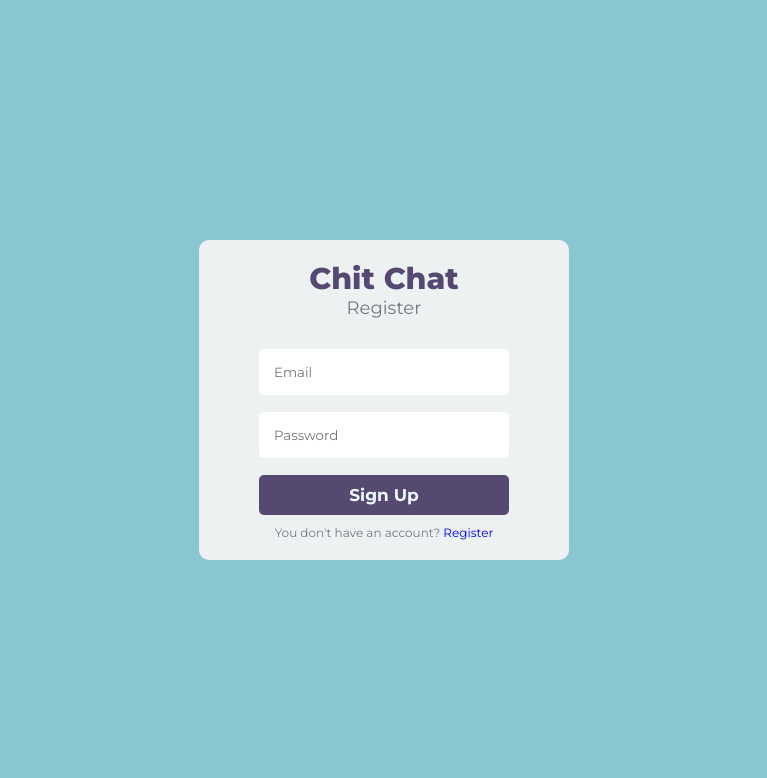
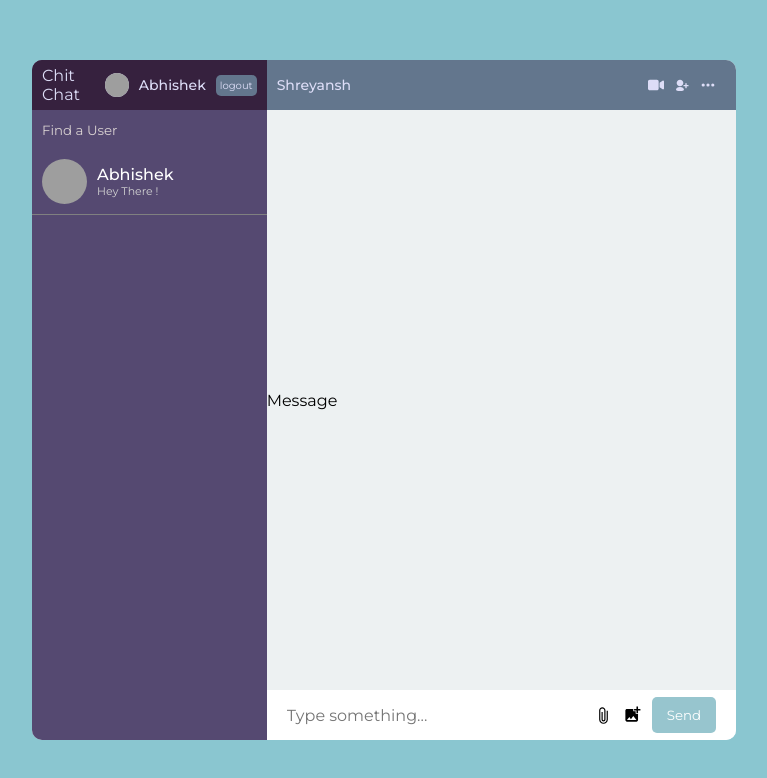
Before and after one commit to AbhishekSoni1764/ChitChat, a React (Vite) app: page /login in a window 1280 px wide. Shown: the top 778 px of the page, without its empty margins (256-1023 px from the left). Built offline with nearby package versions, Linux system fonts and the light colour scheme; grey boxes are pictures that could not be loaded.

Commit message:
chat section updated

```diff
--- a/package.json
+++ b/package.json
@@ -11,7 +11,8 @@
   },
   "dependencies": {
     "react": "^18.2.0",
-    "react-dom": "^18.2.0"
+    "react-dom": "^18.2.0",
+    "react-icons": "^5.1.0"
   },
   "devDependencies": {
     "@types/react": "^18.2.66",
--- a/src/App.css
+++ b/src/App.css
@@ -95,3 +95,165 @@
 .register-wrapper > p >a {
   text-decoration: none;
 }
+
+.home {
+  background-color: #8ac6d0;
+  display: flex;
+  justify-content: center;
+  align-items: center;
+  height: 100vh;
+}
+
+.home-wrapper {
+  background-color: rgb(237, 241, 242);
+  width: 55%;
+  height: 85%;
+  border-radius: 10px;
+  display: flex;
+  overflow: hidden;
+}
+.sidebar{
+  flex: 1;
+  background-color: #554971;
+}
+
+.chats {
+  flex: 2;
+}
+
+.navbar {
+  display: flex;
+  align-items: center;
+  background-color: #36213E;
+  height: 50px;
+  padding: 10px;
+  justify-content: space-between;
+  color: #ddddf7;
+}
+.home-logo {
+  font-weight: bold;
+}
+.user{
+  display: flex;
+  gap: 10px;
+  justify-content: space-around;
+  align-items: center;
+}
+.user>img{
+  background-color: #ddddf7;
+  height: 24px;
+  width: 24px;
+  border-radius: 50%;
+  object-fit: cover;
+}
+.user>button{
+  background-color: #63768D;
+  color: #ddddf7;
+  font-size: 10px;
+  border: none;
+  cursor: pointer;
+  border-radius: 5px;
+  padding: 4px;
+}
+.user>span{
+ font-size: 14px;
+ font-weight: 500;
+}
+
+.search {
+  border-bottom: 1px solid gray;
+}
+.searchForm {
+  padding: 10px;
+}
+.searchForm > input{
+  background-color: transparent;
+  border: none;
+  color: rgb(217, 210, 210);
+  outline: none;
+}
+.searchForm > input::placeholder{
+  color: rgb(217, 210, 210);
+}
+
+.userChat{
+  padding: 10px;
+  display: flex;
+  align-items: center;
+  gap: 10px;
+  color: white;
+  cursor: pointer;
+}
+.userChat>img{
+  width: 45px;
+  height: 45px;
+  border-radius: 50%;
+  object-fit: cover;
+}
+
+.userChatInfo > span {
+    font-size: 16px;
+    font-weight: 500;
+  }
+.userChatInfo > p {
+    font-size: 11px;
+    color: lightgray;
+  }
+
+.chats {
+  display: flex;
+  flex-direction: column;
+  justify-content: space-between;
+}
+
+.chat-header {
+  display: flex;
+  align-items: center;
+  background-color: #63768D;
+  height: 50px;
+  padding: 10px;
+  justify-content: space-between;
+  color: #ddddf7;
+}
+.chat-header > span{
+  font-size: 14px;
+  font-weight: 500;
+}
+
+.media-icons {
+  margin-right: 10px;
+  display: flex;
+  gap: 10px;
+}
+
+.chat-input {
+  height: 50px;
+  width: 100%;
+  background-color: white;
+  padding: 10px;
+  display: flex;
+  align-items: center;
+  justify-content: space-between;
+}
+
+.chat-input>input {
+  width: 100%;
+  border: none;
+  outline: none;
+  color: #2f2d52;
+  font-size: 16px;
+}
+
+.send-chat{
+  display: flex;
+  align-items: center;
+  gap: 10px;
+}
+.send-chat>button{
+  border: none;
+  padding: 10px 15px;
+  color: white;
+  background-color: #97c5ce;
+  cursor: pointer;
+  border-radius: 5px;
+}
--- a/src/App.jsx
+++ b/src/App.jsx
@@ -1,4 +1,5 @@
 import './App.css'
+import Home from './pages/Home'
 import Login from './pages/Login'
 import Register from './pages/Register'
 
@@ -6,7 +7,7 @@ function App() {
 
   return (
     <>
-      <Login />
+      <Home />
     </>
   )
 }
--- /dev/null
+++ b/src/components/ChatInput.jsx
@@ -0,0 +1,27 @@
+import { IoMdAttach } from "react-icons/io";
+import { MdAddPhotoAlternate } from "react-icons/md";
+
+const ChatInput = () => {
+    return (
+        <div className="chat-input">
+            <input
+                type="text"
+                placeholder="Type something..."
+            />
+            <div className="send-chat">
+                <IoMdAttach size="19px" />
+                <input
+                    type="file"
+                    style={{ display: "none" }}
+                    id="file"
+                />
+                <label htmlFor="file">
+                    <MdAddPhotoAlternate size="19px" style={{ marginTop: "3px" }} />
+                </label>
+                <button>Send</button>
+            </div>
+        </div>
+    )
+}
+
+export default ChatInput
--- /dev/null
+++ b/src/components/Chats.jsx
@@ -0,0 +1,27 @@
+import { FaVideo } from "react-icons/fa6";
+import { TiUserAdd } from "react-icons/ti";
+import { HiDotsHorizontal } from "react-icons/hi";
+import ChatInput from "./ChatInput";
+
+const Chats = () => {
+    return (
+        <div className='chats'>
+            <div className="chat-header">
+                <span>Shreyansh</span>
+                <div className="media-icons">
+                    <FaVideo />
+                    <TiUserAdd />
+                    <HiDotsHorizontal />
+                </div>
+            </div>
+            <div className="messages">
+                Message
+            </div>
+            <div className="chat-input">
+                <ChatInput />
+            </div>
+        </div>
+    )
+}
+
+export default Chats
--- /dev/null
+++ b/src/components/SearchBar.jsx
@@ -0,0 +1,23 @@
+import React from 'react'
+
+const SearchBar = () => {
+    return (
+        <div className="search">
+            <div className="searchForm">
+                <input
+                    type="text"
+                    placeholder='Find a User'
+                />
+            </div>
+            <div className="userChat">
+                <img src="https://img.freepik.com/free-photo/young-woman-sunglasses-hat-black-leather-jacket-posing-outdoor_231208-13405.jpg?t=st=1713560377~exp=1713563977~hmac=ca3b1e2ad7e11bd32d6b29d1700fe7c09e9cb8befa053e359de36943e4a70c76&w=360" alt="" />
+                <div className="userChatInfo">
+                    <span>Abhishek</span>
+                    <p>Hey There !</p>
+                </div>
+            </div>
+        </div>
+    )
+}
+
+export default SearchBar;
--- /dev/null
+++ b/src/components/SideNav.jsx
@@ -0,0 +1,16 @@
+import React from 'react'
+
+const SideNav = () => {
+    return (
+        <div className='navbar'>
+            <span className="nav-logo">Chit Chat</span>
+            <div className="user">
+                <img src="https://img.freepik.com/free-photo/young-woman-sunglasses-hat-black-leather-jacket-posing-outdoor_231208-13405.jpg?t=st=1713560377~exp=1713563977~hmac=ca3b1e2ad7e11bd32d6b29d1700fe7c09e9cb8befa053e359de36943e4a70c76&w=360" alt="user" />
+                <span>Abhishek</span>
+                <button>logout</button>
+            </div>
+        </div>
+    )
+}
+
+export default SideNav
--- /dev/null
+++ b/src/components/Sidebar.jsx
@@ -0,0 +1,14 @@
+import React from 'react'
+import SideNav from './SideNav'
+import SearchBar from './SearchBar'
+
+const Sidebar = () => {
+    return (
+        <div className='sidebar'>
+            <SideNav />
+            <SearchBar />
+        </div>
+    )
+}
+
+export default Sidebar
--- a/src/pages/Home.jsx
+++ b/src/pages/Home.jsx
@@ -0,0 +1,15 @@
+import Chats from "../components/Chats"
+import Sidebar from "../components/Sidebar"
+
+const Home = () => {
+    return (
+        <div className="home">
+            <div className="home-wrapper">
+                <Sidebar />
+                <Chats />
+            </div>
+        </div>
+    )
+}
+
+export default Home
```
Also changed, not shown: 1 other file (tests, documents, lock files or other folders).
